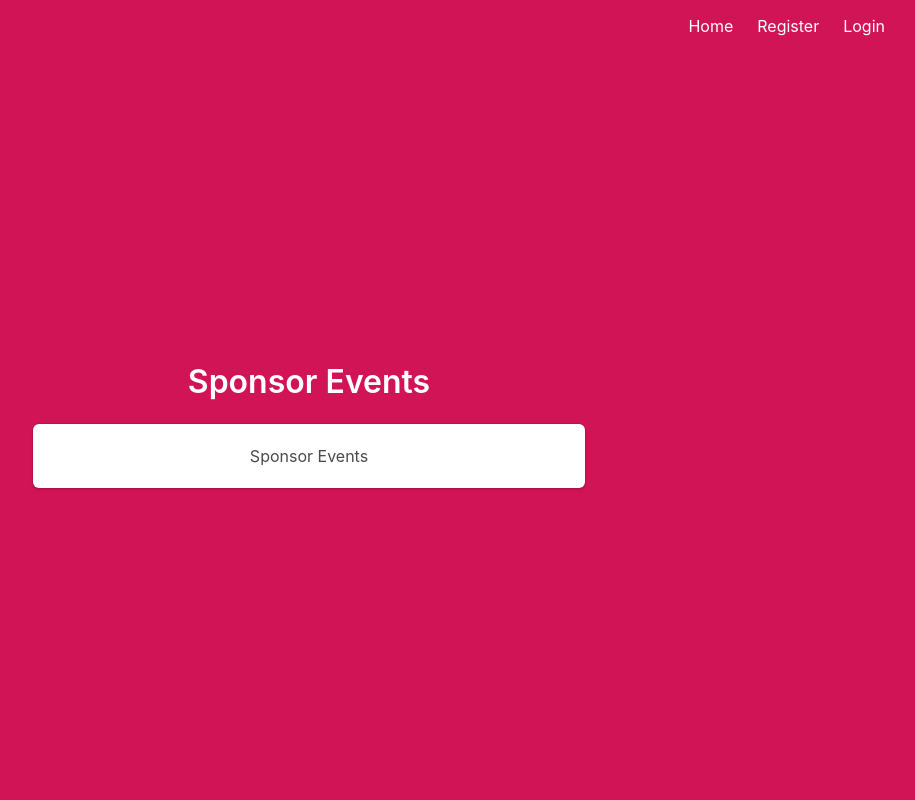
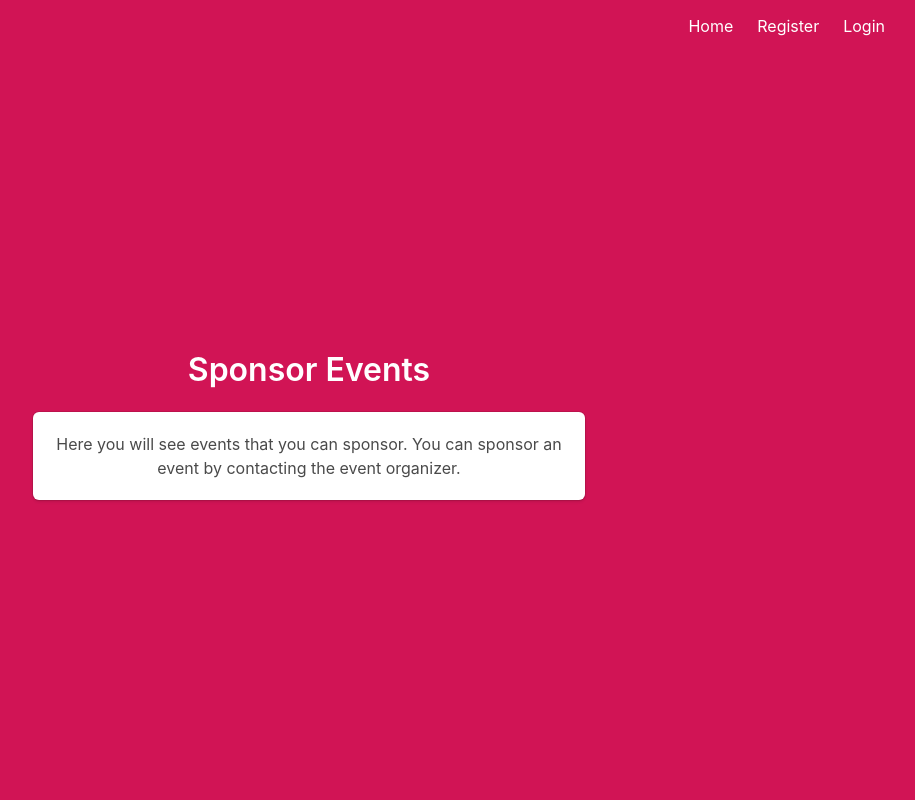
Before and after one commit to CaptureTheFrog/HackathonsClub, a Flask app: template templates/hackathons/sponsor_events.html in a window 1280 px wide. Shown: the whole page, without its empty margins (331-1246 px from the left). Run offline with Flask 3, Linux system fonts and the light colour scheme; the template is opened without the code that fills it, so the values that code supplies are empty.

Commit message:
add a bit more text

```diff
--- a/templates/hackathons/sponsor_events.html
+++ b/templates/hackathons/sponsor_events.html
@@ -6,7 +6,7 @@
     <h3 class="title">Sponsor Events</h3>
 
     <div class="box">
-        Sponsor Events
+        Here you will see events that you can sponsor. You can sponsor an event by contacting the event organizer.
     </div>
 </div>
 
```
